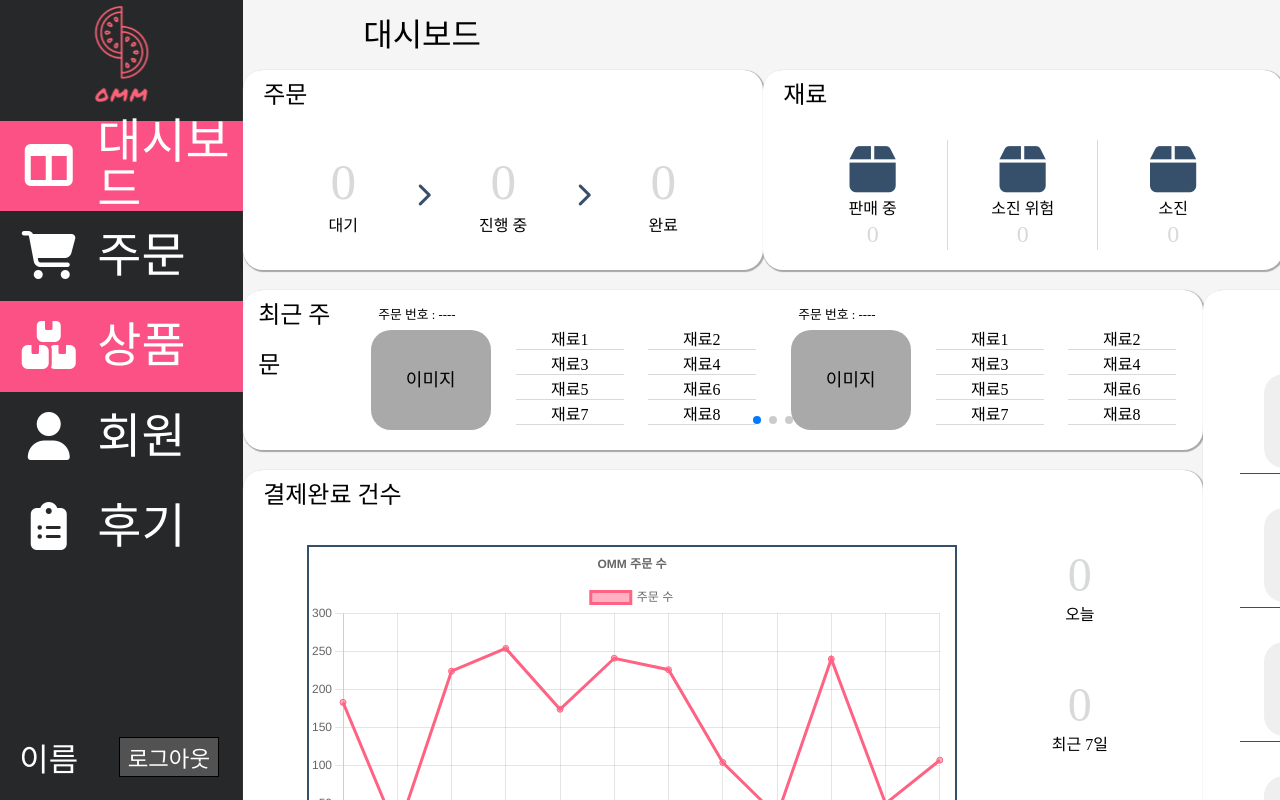
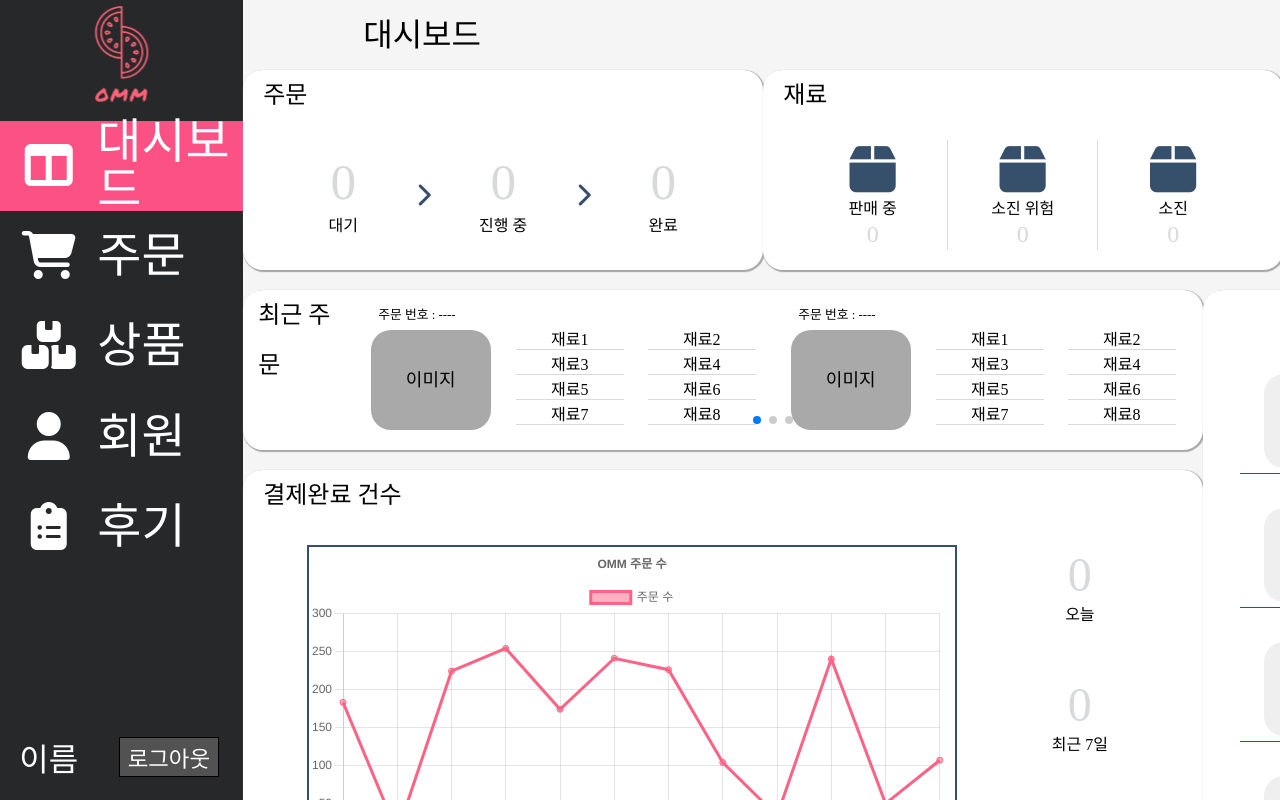
Before and after one commit to Ukdam/OMM_admin, a React (Create React App) app: page / in a window 1280 px wide. Shown: the top 800 px of the page. Built offline with nearby package versions, Linux system fonts and the light colour scheme; a web font is replaced by a local one.

Commit message:
사이트바 오류나서 고침

```diff
--- a/src/compoents/Admin_Sidebar.js
+++ b/src/compoents/Admin_Sidebar.js
@@ -57,7 +57,7 @@ export default function Admin_Sidebar() {
         <div className="sidebar_productcontainer maincontainer">
           <Link
             to={"/product"}
-            className={location.pathname === "/product" || "/product_add" ? "active" : ""}
+            className={location.pathname === "/product" ? "active" : "" || location.pathname === "/product_add" ? "active" : ""}
           >
             <p>
               <i class="fa-solid fa-boxes-stacked"></i>
```
